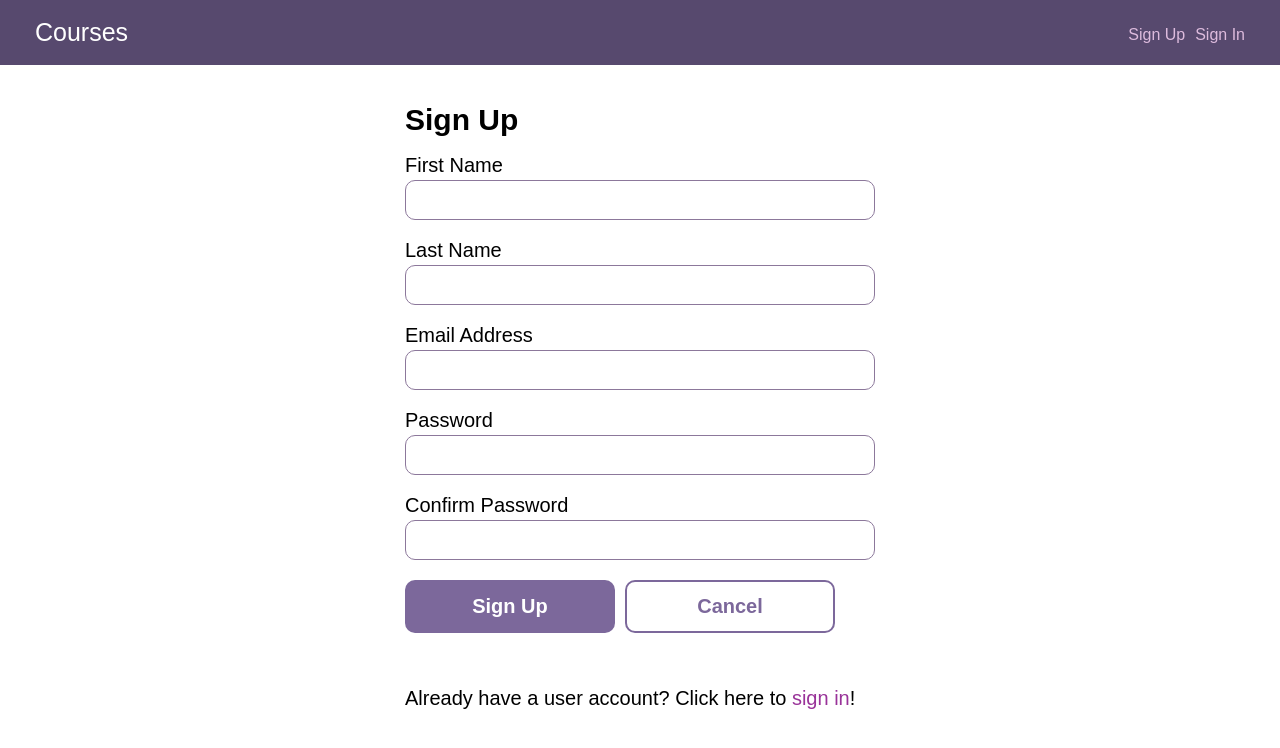
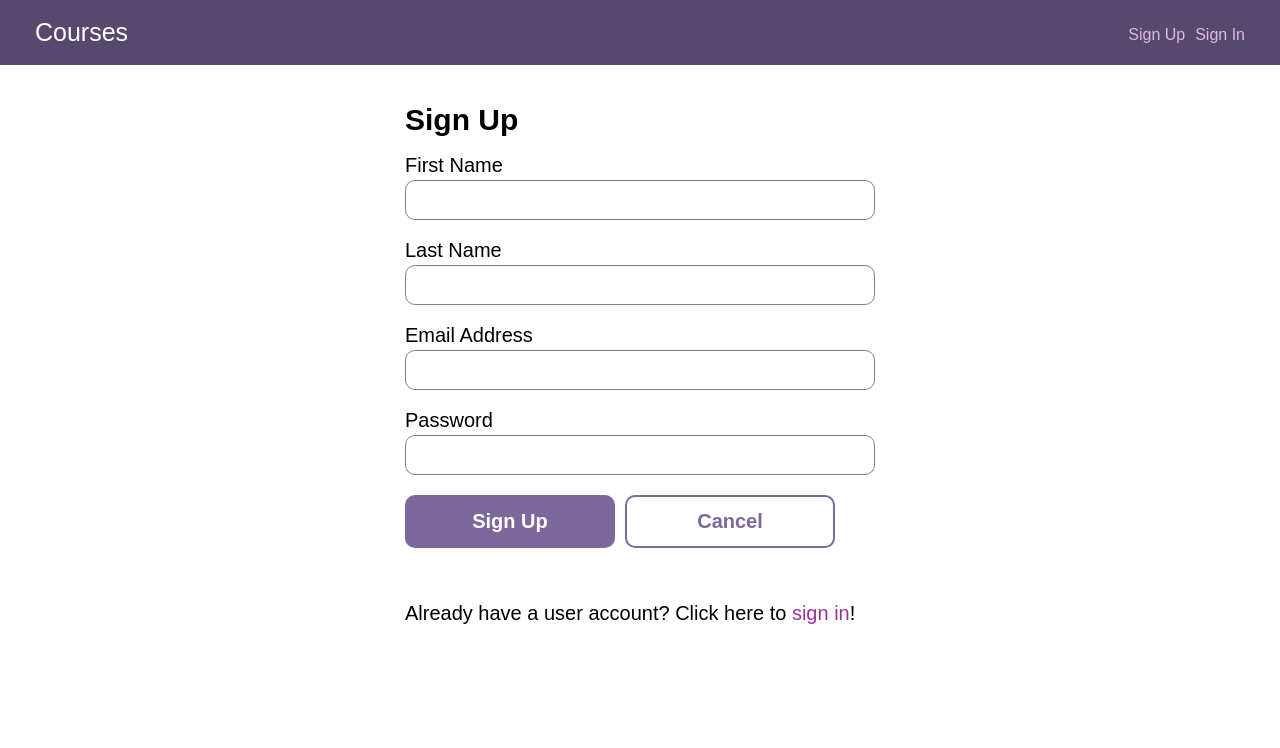
Before and after one commit to dmcote-1991/full-stack-app, a React (Vite) app in the folder client/: page /signup in a window 1280 px wide. Shown: the top 748 px of the page. Built offline with nearby package versions, Linux system fonts and the light colour scheme.

Commit message:
Fix validation error issue by deleting 'confirm password'

```diff
--- a/client/src/components/UserSignUp.jsx
+++ b/client/src/components/UserSignUp.jsx
@@ -14,18 +14,11 @@ const UserSignUp = () => {
   const [lastName, setLastName] = useState("");
   const [email, setEmail] = useState("");
   const [password, setPassword] = useState("");
-  const [confirmPassword, setConfirmPassword] = useState("");
   const [errors, setErrors] = useState([]);
 
   // Handle form submission
   const handleSubmit = async (e) => {
     e.preventDefault();
-
-    // Check if password and confirmPassword match
-    if (password !== confirmPassword) {
-      setErrors(["Passwords do not match"]);
-      return;
-    }
 
     // Create new user object
     const newUser = {
@@ -86,7 +79,7 @@ const UserSignUp = () => {
             type="text"
             value={firstName}
             onChange={(e) => setFirstName(e.target.value)}
-            required
+            // required
           />
           <label htmlFor="lastName">Last Name</label>
           <input
@@ -95,7 +88,7 @@ const UserSignUp = () => {
             type="text"
             value={lastName}
             onChange={(e) => setLastName(e.target.value)}
-            required
+            // required
           />
           <label htmlFor="emailAddress">Email Address</label>
           <input
@@ -104,7 +97,7 @@ const UserSignUp = () => {
             type="email"
             value={email}
             onChange={(e) => setEmail(e.target.value)}
-            required
+            // required
           />
           <label htmlFor="password">Password</label>
           <input
@@ -113,16 +106,7 @@ const UserSignUp = () => {
             type="password"
             value={password}
             onChange={(e) => setPassword(e.target.value)}
-            required
-          />
-          <label htmlFor="confirmPassword">Confirm Password</label>
-          <input
-            id="confirmPassword"
-            name="confirmPassword"
-            type="password"
-            value={confirmPassword}
-            onChange={(e) => setConfirmPassword(e.target.value)}
-            required
+            // required
           />
           <button className="button" type="submit">
             Sign Up
```
Also changed, not shown: 1 other file (tests, documents, lock files or other folders).
